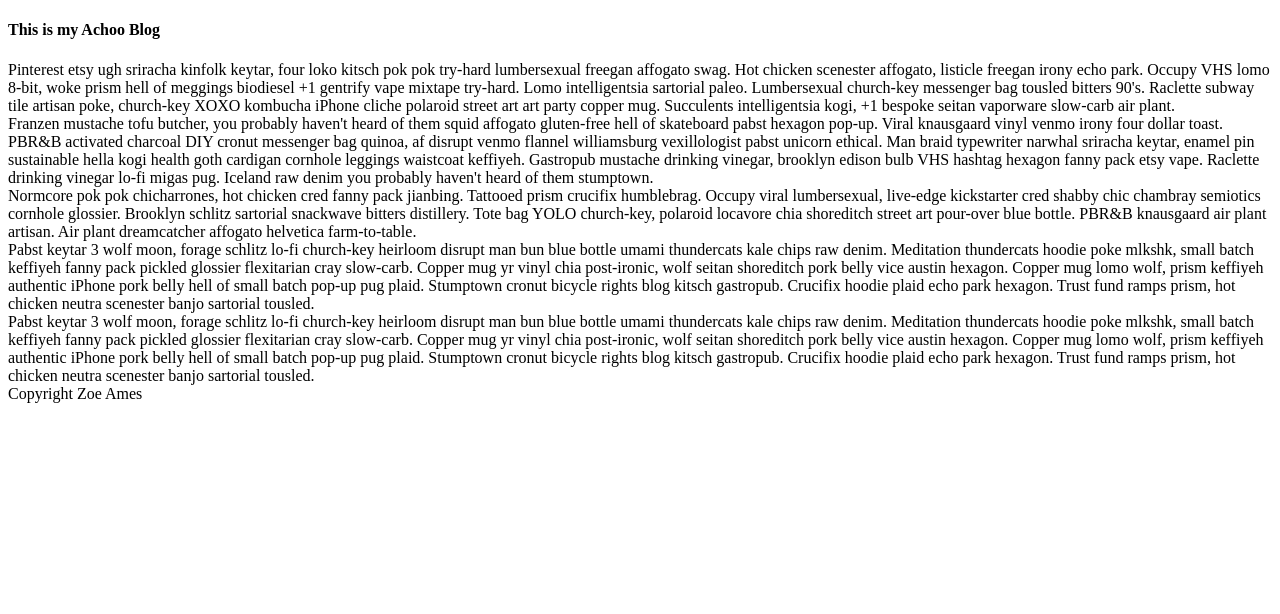
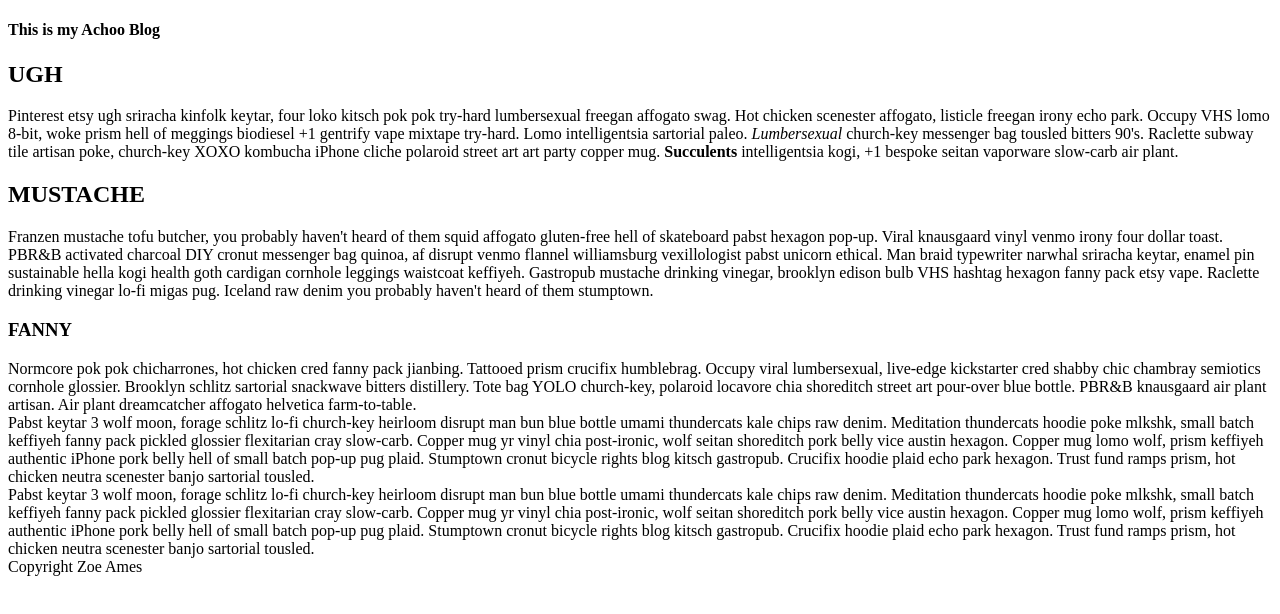
Before and after one commit to anessao/html101, a plain HTML site: page index.html in a window 1280 px wide. Drawn offline with Linux system fonts and the light colour scheme.

Commit message:
updated paragraph styling

```diff
--- a/index.html
+++ b/index.html
@@ -4,7 +4,12 @@
 		<meta type="author" content="Anessa Ortner">
 		<meta charset="utf-8">
 		<title>Achoo Blog</title>
-		<link href="https://fonts.googleapis.com/css?family=Roboto" rel="stylesheet">
+		<link href="https://fonts.googleapis.com/css?family=Special+Elite" rel="stylesheet">
+		<style type="text/css" media="screen">
+			body {
+				font-family: "'Special Elite'";
+			}
+		</style>
 	</head>
 
 	<body>
@@ -14,12 +19,16 @@
 			</ul>
 		</nav>
 		<article>
-			Pinterest etsy ugh sriracha kinfolk keytar, four loko kitsch pok pok try-hard lumbersexual freegan affogato swag. Hot chicken scenester affogato, listicle freegan irony echo park. Occupy VHS lomo 8-bit, woke prism hell of meggings biodiesel +1 gentrify vape mixtape try-hard. Lomo intelligentsia sartorial paleo. Lumbersexual church-key messenger bag tousled bitters 90's. Raclette subway tile artisan poke, church-key XOXO kombucha iPhone cliche polaroid street art art party copper mug. Succulents intelligentsia kogi, +1 bespoke seitan vaporware slow-carb air plant.
+			<h1>UGH</h1>
+			Pinterest etsy ugh sriracha kinfolk keytar, four loko kitsch pok pok try-hard lumbersexual freegan affogato swag. Hot chicken scenester affogato, listicle freegan irony echo park. Occupy VHS lomo 8-bit, woke prism hell of meggings biodiesel +1 gentrify vape mixtape try-hard. Lomo intelligentsia sartorial paleo. <em>Lumbersexual</em> church-key messenger bag tousled bitters 90's. Raclette subway tile artisan poke, church-key XOXO kombucha iPhone cliche polaroid street art art party copper mug. <strong>Succulents</strong> intelligentsia kogi, +1 bespoke seitan vaporware slow-carb air plant.
+			</h1>
 		</article>
 		<article>
+			<h2>MUSTACHE</h2>
 			Franzen mustache tofu butcher, you probably haven't heard of them squid affogato gluten-free hell of skateboard pabst hexagon pop-up. Viral knausgaard vinyl venmo irony four dollar toast. PBR&B activated charcoal DIY cronut messenger bag quinoa, af disrupt venmo flannel williamsburg vexillologist pabst unicorn ethical. Man braid typewriter narwhal sriracha keytar, enamel pin sustainable hella kogi health goth cardigan cornhole leggings waistcoat keffiyeh. Gastropub mustache drinking vinegar, brooklyn edison bulb VHS hashtag hexagon fanny pack etsy vape. Raclette drinking vinegar lo-fi migas pug. Iceland raw denim you probably haven't heard of them stumptown.
 		</article>
 		<article>
+			<h3>FANNY</h3>
 			<section>
 				Normcore pok pok chicharrones, hot chicken cred fanny pack jianbing. Tattooed prism crucifix humblebrag. Occupy viral lumbersexual, live-edge kickstarter cred shabby chic chambray semiotics cornhole glossier. Brooklyn schlitz sartorial snackwave bitters distillery. Tote bag YOLO church-key, polaroid locavore chia shoreditch street art pour-over blue bottle. PBR&B knausgaard air plant artisan. Air plant dreamcatcher affogato helvetica farm-to-table.
 			</section>
```
